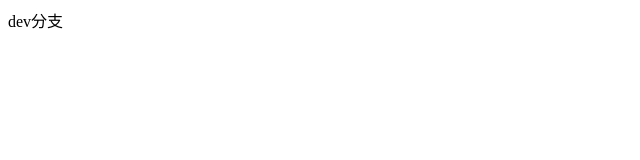
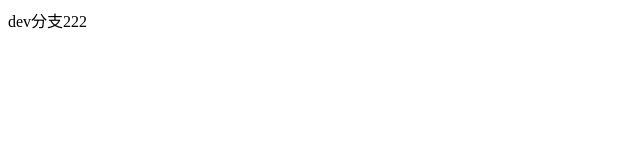
Before and after one commit to hzy18/-, a plain HTML site: page index.html in a window 1280 px wide. Shown: the full height of the page, 0-640 px from the left. Drawn offline with Linux system fonts and the light colour scheme.

Commit message:
修改dev

```diff
--- a/index.html
+++ b/index.html
@@ -8,7 +8,7 @@
 </head>
 
 <body>
-    dev分支
+    dev分支222
 </body>
 
 </html>
```
